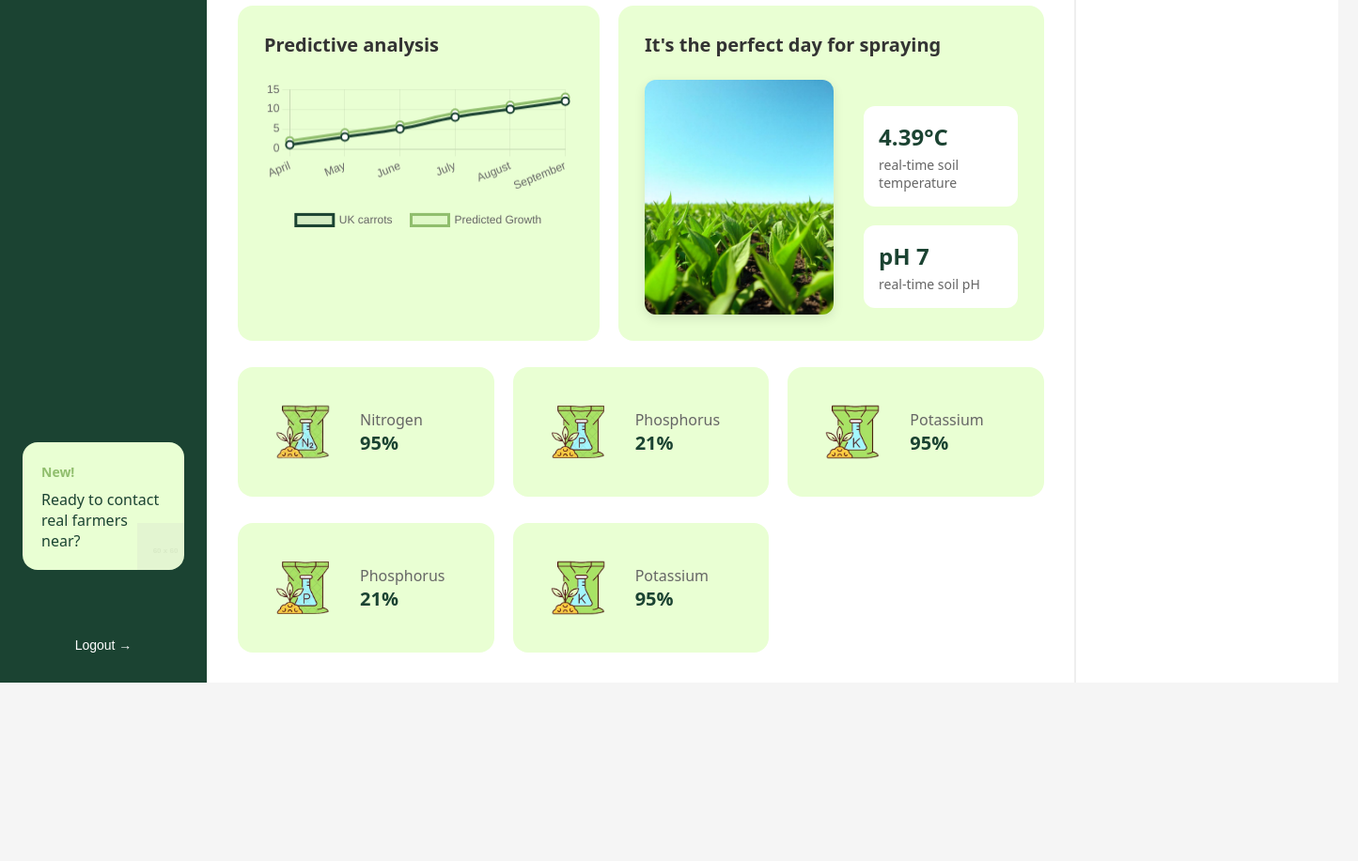
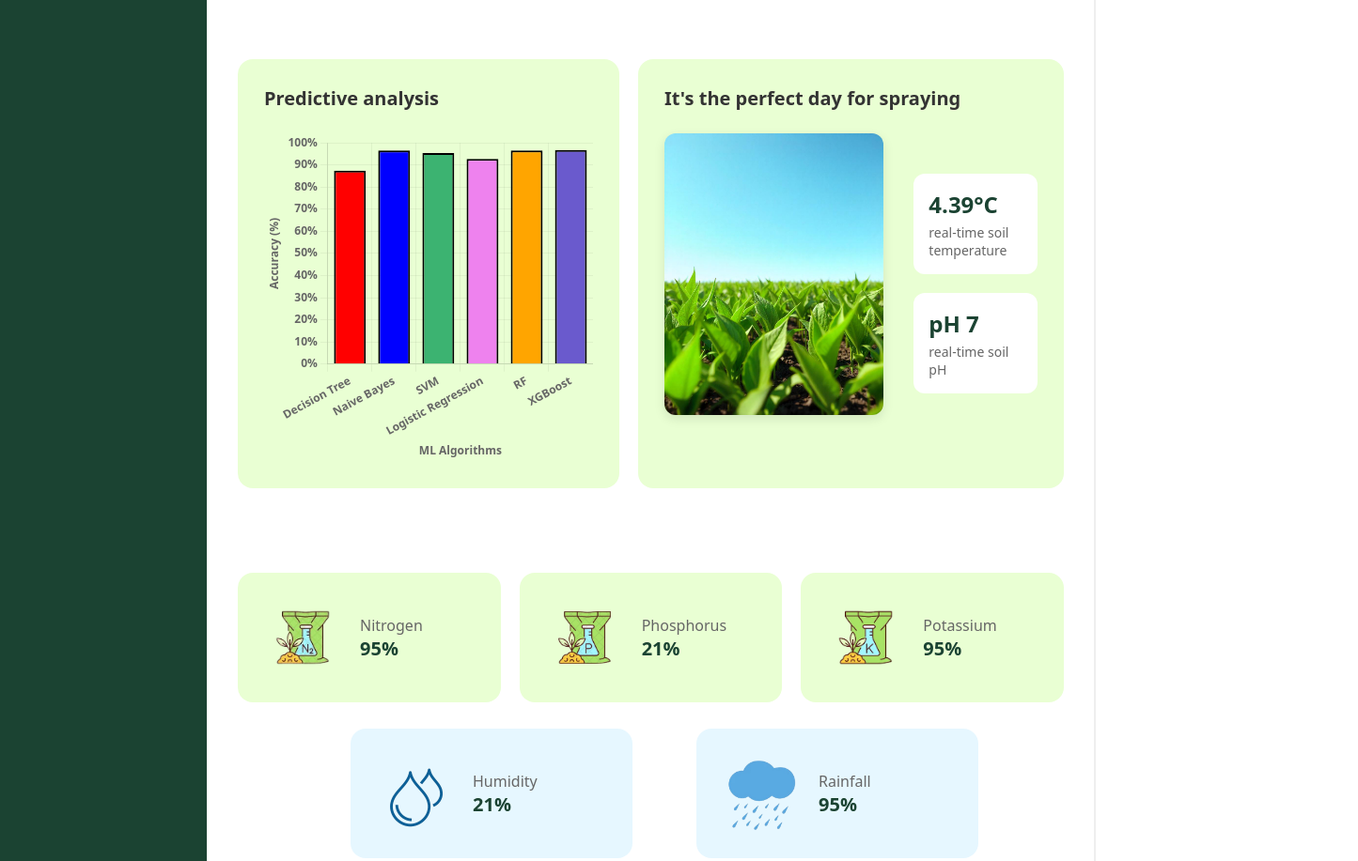
Before and after one commit to tejashcodes24/Dashboard, a website built with Vite: page index.html in a window 1280 px wide. Shown: the part 419-1336 px from the top of the page at 94% size, 1445 px wide, since content can reach past the window. Before the commit the page ends 1146 px from the top, so only its background shows below. Built offline with nearby package versions, Linux system fonts and the light colour scheme; no server answers; placeholder pictures from the web are drawn by us.

Commit message:
final commit

```diff
--- a/index.html
+++ b/index.html
@@ -69,7 +69,7 @@
             <div class="dashboard-grid">
                 <section class="analysis-section">
                     <h3>Predictive analysis</h3>
-                    <canvas id="analysisChart"></canvas>
+                    <canvas id="mlChart" width="300" height="300"></canvas>
                 </section>
 
                 <section class="spraying-section">
@@ -88,9 +88,6 @@
                         </div>
                     </div>
                 </section>
-
-
-
                 <section class="environmental-metrics">
                     <div class="env-metric">
                         <img src="Nitrogen-removebg-preview.png" alt="Air">
@@ -114,22 +111,28 @@
                         </div>
                     </div>
                 </section>
-                <section class="environmental-metrics">
-                    <div class="env-metric">
-                        <img src="phosphorus-final.png" alt="Soil">
+                <section class="environmental-metrics1">
+                    <div class="env-metric1">
+                        <img src="humidity-removebg-preview (1).png" alt="Soil">
                         <div>
-                            <span>Phosphorus</span>
+                            <span>Humidity</span>
                             <p>21%</p>
                         </div>
                     </div>
-                    <div class="env-metric">
-                        <img src="potassium-removebg-preview.png" alt="Land">
+                    <div class="env-metric1">
+                        <img src="Rainfallremovebg-preview.png" alt="Land">
                         <div>
-                            <span>Potassium</span>
+                            <span>Rainfall</span>
                             <p>95%</p>
                         </div>
                     </div>
                 </section>
+                <div class="environmental-metrics2">
+                    <div class="env-metric2">
+                        <h3>Heatmap</h3>
+                        <img src="heatmap-removebg-preview.png" alt="Soil">
+                    </div>
+                </div>
             </div>
         </main>
 
--- a/main.js
+++ b/main.js
@@ -1,37 +1,33 @@
-// Initialize Chart.js with smooth animations
 document.addEventListener('DOMContentLoaded', function() {
-    const ctx = document.getElementById('analysisChart').getContext('2d');
+    const ctx = document.getElementById('mlChart').getContext('2d');
 
     new Chart(ctx, {
-        type: 'line',
+        type: 'bar',
         data: {
-            labels: ['April', 'May', 'June', 'July', 'August', 'September'],
-            datasets: [{
-                label: 'UK carrots',
-                data: [1, 3, 5, 8, 10, 12],
-                borderColor: '#1B4332',
-                backgroundColor: 'rgba(27, 67, 50, 0.1)',
-                tension: 0.4,
-                borderWidth: 3,
-                pointBackgroundColor: '#fff',
-                pointBorderColor: '#1B4332',
-                pointBorderWidth: 2,
-                pointRadius: 4,
-                pointHoverRadius: 6
-            },
-            {
-                label: 'Predicted Growth',
-                data: [2, 4, 6, 9, 11, 13],
-                borderColor: '#90BE6D',
-                backgroundColor: 'rgba(144, 190, 109, 0.1)',
-                tension: 0.4,
-                borderWidth: 3,
-                pointBackgroundColor: '#fff',
-                pointBorderColor: '#90BE6D',
-                pointBorderWidth: 2,
-                pointRadius: 4,
-                pointHoverRadius: 6
-            }]
+            labels: ['Decision Tree', 'Naive Bayes', 'SVM', 'Logistic Regression', 'RF', 'XGBoost'],
+            datasets: [
+                {
+                    label: 'Accuracy',
+                    data: [87.5, 96.59, 95.45, 92.73, 96.59, 96.82],
+                    backgroundColor: [
+                        'rgb(255, 0, 0)',
+                        'rgb(0, 0, 255)',
+                        'rgb(60, 179, 113)',
+                        'rgb(238, 130, 238)',
+                        'rgb(255, 165, 0)',
+                        'rgb(106, 90, 205)'
+                    ],
+                    borderColor: [
+                        'black',
+                        'black',
+                        'black',
+                        'black',
+                        'black',
+                        'black'
+                    ],
+                    borderWidth: 2
+                }
+            ]
         },
         options: {
             responsive: true,
@@ -41,32 +37,63 @@
             },
             plugins: {
                 legend: {
-                    position: 'bottom',
-                    labels: {
-                        padding: 20,
-                        font: {
-                            size: 12,
-                            weight: '500'
-                        }
+                    display: false
+                },
+                tooltip: {
+                    titleFont: {
+                        weight: '900',
+                        family: "'Plus Jakarta Sans', 'Noto Sans', sans-serif"
+                    },
+                    bodyFont: {
+                        weight: '900',
+                        family: "'Plus Jakarta Sans', 'Noto Sans', sans-serif"
                     }
                 }
             },
             scales: {
                 y: {
                     beginAtZero: true,
+                    max: 100,
+                    ticks: {
+                        callback: function(value) {
+                            return value + '%';
+                        },
+                        font: {
+                            weight: '900',
+                            family: "'Plus Jakarta Sans', 'Noto Sans', sans-serif"
+                        }
+                    },
                     grid: {
                         color: 'rgba(0, 0, 0, 0.05)'
+                    },
+                    title: {
+                        display: true,
+                        text: 'Accuracy (%)',
+                        font: {
+                            weight: '900',
+                            family: "'Plus Jakarta Sans', 'Noto Sans', sans-serif"
+                        }
                     }
                 },
                 x: {
+                    ticks: {
+                        font: {
+                            weight: '900',
+                            family: "'Plus Jakarta Sans', 'Noto Sans', sans-serif"
+                        }
+                    },
                     grid: {
                         color: 'rgba(0, 0, 0, 0.05)'
+                    },
+                    title: {
+                        display: true,
+                        text: 'ML Algorithms',
+                        font: {
+                            weight: '900',
+                            family: "'Plus Jakarta Sans', 'Noto Sans', sans-serif"
+                        }
                     }
                 }
-            },
-            interaction: {
-                intersect: false,
-                mode: 'index'
             }
         }
     });
--- a/style.css
+++ b/style.css
@@ -201,6 +201,7 @@
     display: grid;
     grid-template-columns: 1fr 1fr;
     gap: 1.25rem;
+    margin-top: 50px;
 }
 
 
@@ -229,7 +230,7 @@
 
 .metric-image {
     width: 250px; /* Adjust as needed */
-    height: 250px;
+    height: 300px;
     border-radius: calc(var(--border-radius) - 4px);
     box-shadow: 0 4px 12px rgba(0, 0, 0, 0.1);
     transition: var(--transition);
@@ -270,7 +271,7 @@
     display: grid;
     grid-template-columns: repeat(3, 1fr);
     gap: 1.25rem;
-    margin-top: 0.5rem;
+    margin-top: 70px;
 }
 
 .env-metric {
@@ -303,6 +304,74 @@
     font-weight: 600;
     color: var(--primary-color);
 }
+
+.environmental-metrics1 {
+    grid-column: 1 / -1;
+    display: grid;
+    grid-template-columns: repeat(3, 1fr);
+    gap: 4.25rem;
+    margin-top: 0.5rem;
+    margin-left: 120px;
+}
+
+.env-metric1 {
+    background-color: #e6f7ff;
+    padding: 1.5rem;
+    width: 300px;
+    border-radius: var(--border-radius);
+    display: flex;
+    align-items: center;
+    gap: 1rem;
+    transition: var(--transition);
+}
+
+.env-metric1:hover {
+    transform: translateY(-2px);
+    box-shadow: 0 4px 12px rgba(0, 0, 0, 0.05);
+}
+
+.env-metric1 img {
+    width: 90px;
+    height: 90px;
+}
+
+.env-metric1 span {
+    font-weight: 500;
+    color: #666;
+}
+
+.env-metric1 p {
+    font-size: 1.25rem;
+    font-weight: 600;
+    color: var(--primary-color);
+}
+
+.environmental-metrics2 {
+    gap: 1.25rem;
+    margin-top: 70px;
+}
+
+.env-metric2 {
+    background-color: #E9FFD3;
+    padding: 1.5rem;
+    border-radius: var(--border-radius);
+    align-items: center;
+    gap: 1rem;
+    transition: var(--transition);
+}
+
+.env-metric2:hover {
+    transform: translateY(-2px);
+    box-shadow: 0 4px 12px rgba(0, 0, 0, 0.05);
+}
+
+.env-metric2 img {
+    width: 350px;
+    height: 390px;
+    margin-top: 20px;
+}
+
+
 
 /* Weather Sidebar */
 .weather-sidebar {
```
Also changed, not shown: counter.js (deleted, +0 -9 lines), Avocado.webp (deleted), Mango.avif (deleted), Pear.jpg (deleted), Rainfallremovebg-preview.png (added), heatmap-removebg-preview.png (added), humidity-removebg-preview (1).png (added).
